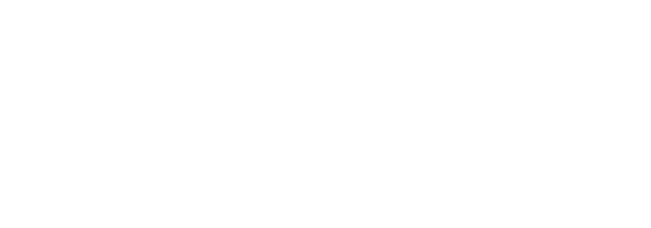
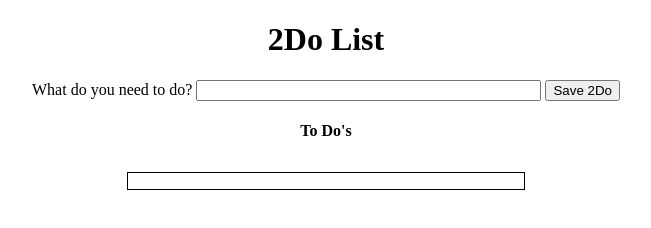
Before and after one commit to holtlanf999/js-avanzado, a plain HTML site: page toDoApp/index.html in a window 1280 px wide. Shown: the whole page, without its empty margins (314-965 px from the left). Drawn offline with Linux system fonts and the light colour scheme.

Commit message:
toDo app array funcionando.

```diff
--- a/toDoApp/css/main.css
+++ b/toDoApp/css/main.css
@@ -0,0 +1,16 @@
+body{
+	/*background-color: #000;
+	color: #fff;*/
+	text-align: center;
+}
+
+#display-2dos{
+	border: 1px solid #000;
+	margin: 2em auto;
+	padding: 0.5em;
+	width: 30%;
+}
+
+#display-2dos p{
+	display: inline-block;
+}
--- a/toDoApp/index.html
+++ b/toDoApp/index.html
@@ -1,12 +1,21 @@
 <!DOCTYPE html>
 <html>
 	<head>
-		<title>ToDo App</title>
+		<title>2Do App</title>
 		<!-- CSS -->
 		<link rel="stylesheet" type="text/css" href="css/main.css">
 		<!-- CSS -->
 	</head>
+
 	<body>
+		<h1>2Do List</h1>
+		<label for="new-do">What do you need to do?</label>
+		<input type="text" id="new-do" name="new-do" size="40" maxlength="100"/>
+		<button value="save-2-d0" onclick= "app2Do.createDo()" >Save 2Do</button>
+		<h4>To Do's</h4>
+		<div id="display-2dos">
+			<!-- dinamic js content goes in here -->
+		</div>
 
 		<!-- scripts -->
 		<script type="text/javascript" src="js/main.js"></script>
--- a/toDoApp/js/main.js
+++ b/toDoApp/js/main.js
@@ -0,0 +1,29 @@
+save2Do = function(){
+
+//createDo properties
+	this.saveUsrDo = 0;
+	this.display2dos = 0;
+	var storeDoArray = [];
+
+	this.createDo = function( saveUsrDo ){
+
+		saveUsrDo = document.getElementById( 'new-do' ).value;
+
+		display2Dos = document.getElementById( 'display-2dos' );
+		display2Dos.innerHTML += (
+			'<p>' + saveUsrDo + '</p>' +
+			'<input name="checker" type="checkbox"/> ' +
+			'<button name="delete" value="delete">Delete</button>' +
+			'<br/>'
+		);
+
+		storeDoArray.push( saveUsrDo );
+		console.log( storeDoArray );
+
+	};
+
+	//this.arrayStore = function(storeDoArray){}
+
+}
+
+var app2Do = new save2Do;
```
